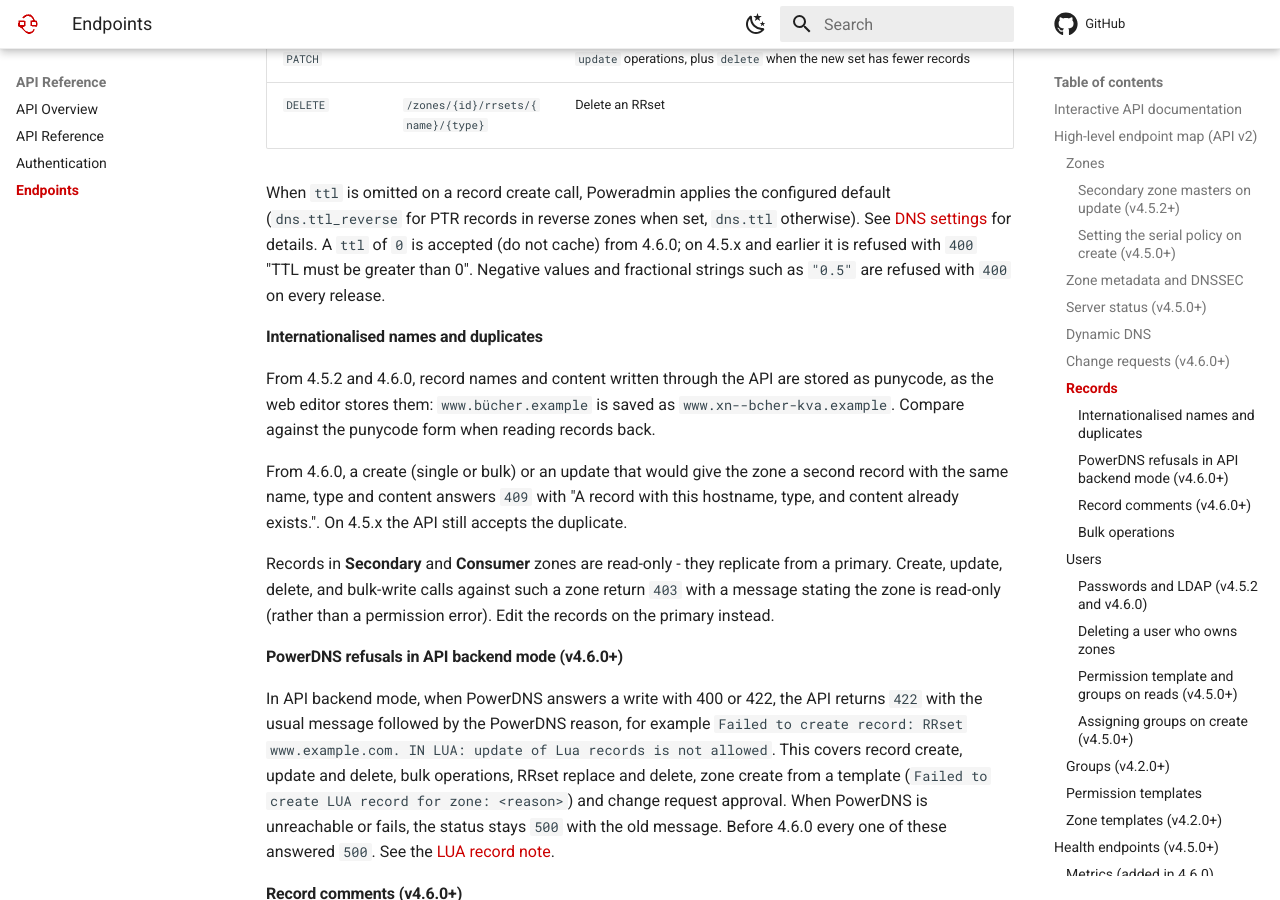
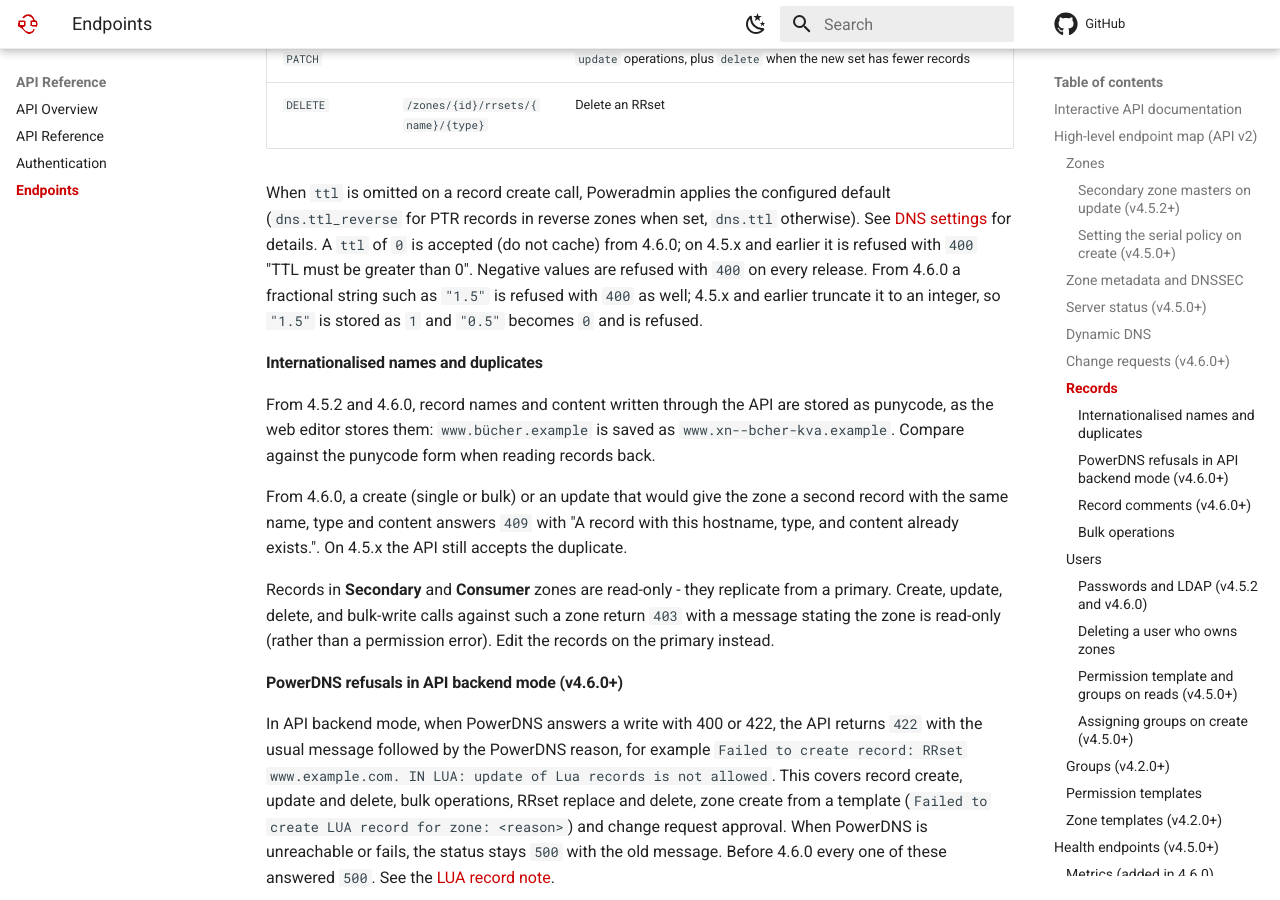
Before and after one commit to poweradmin/poweradmin-docs, an MkDocs documentation site: the page built from docs/api/endpoints.md, in a window 1280 px wide and 900 px high, scrolled down 5922 px. Built offline with MkDocs 1.6.1 and Material for MkDocs 9.7.7, drawn with Linux system fonts in a browser that asks for light colours; nearby versions of some CDN libraries; library files that are not in the unit come from our copies; comment, search, counter and statistics services are not loaded.

Commit message:
docs(api): correct how fractional TTL strings are handled before 4.6.0 (#23)

```diff
--- a/docs/api/endpoints.md
+++ b/docs/api/endpoints.md
@@ -216,8 +216,10 @@
 set, `dns.ttl` otherwise). See
 [DNS settings](../configuration/dns-settings.md) for details. A `ttl` of `0`
 is accepted (do not cache) from 4.6.0; on 4.5.x and earlier it is refused with
-`400` "TTL must be greater than 0". Negative values and fractional strings such as
-`"0.5"` are refused with `400` on every release.
+`400` "TTL must be greater than 0". Negative values are refused with `400` on
+every release. From 4.6.0 a fractional string such as `"1.5"` is refused with
+`400` as well; 4.5.x and earlier truncate it to an integer, so `"1.5"` is stored
+as `1` and `"0.5"` becomes `0` and is refused.
 
 #### Internationalised names and duplicates
 
```
